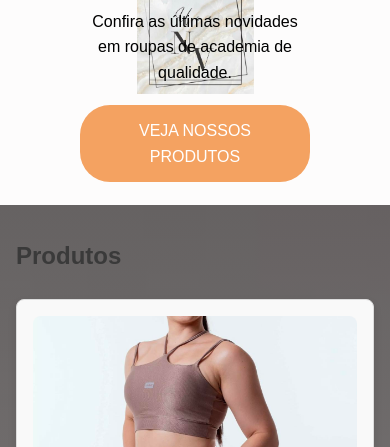
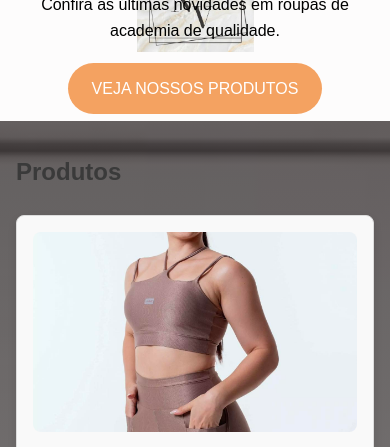
Before and after one commit to GilvanM/UseNvFit-ModaFitness, a plain HTML site: page index.html in a window 390 px wide. Shown: the part 495-942 px from the top of the page. Drawn offline with Linux system fonts and the light colour scheme.

Commit message:
Update style.css

```diff
--- a/css/style.css
+++ b/css/style.css
@@ -131,7 +131,7 @@ section#home {
     background-size: 30%; /* Reduzir o tamanho da imagem */
     background-position: center;
     color: #fff; /* Texto branco para contraste */
-    padding: 1.5rem 5rem; /* Diminuir o padding para ficar mais compacto */
+    padding: 1.5rem 3rem; /* Diminuir o padding para ficar mais compacto */
     position: relative;
     overflow: hidden; /* Para garantir que a animação não ultrapasse os limites */
     display: flex;
@@ -140,7 +140,23 @@ section#home {
     height: 40vh; /* Reduzir altura para não ocupar tanto espaço */
 
 }
+/* Para tablets e celulares */
+@media screen and (max-width: 768px) {
+    section#home {
+        background-size: 25%; /* Ajustar tamanho da imagem para telas menores */
+        padding: 1rem 2rem;
+        height: 35vh;
+    }
+}
 
+/* Para celulares menores */
+@media screen and (max-width: 480px) {
+    section#home {
+        background-size: 30%; /* Ajuste para telas bem pequenas */
+        padding: 0.8rem 1rem;
+        height: 30vh;
+    }
+}
 /* Camada de sobreposição para escurecer o fundo */
 section#home::before {
     content: "";
```
